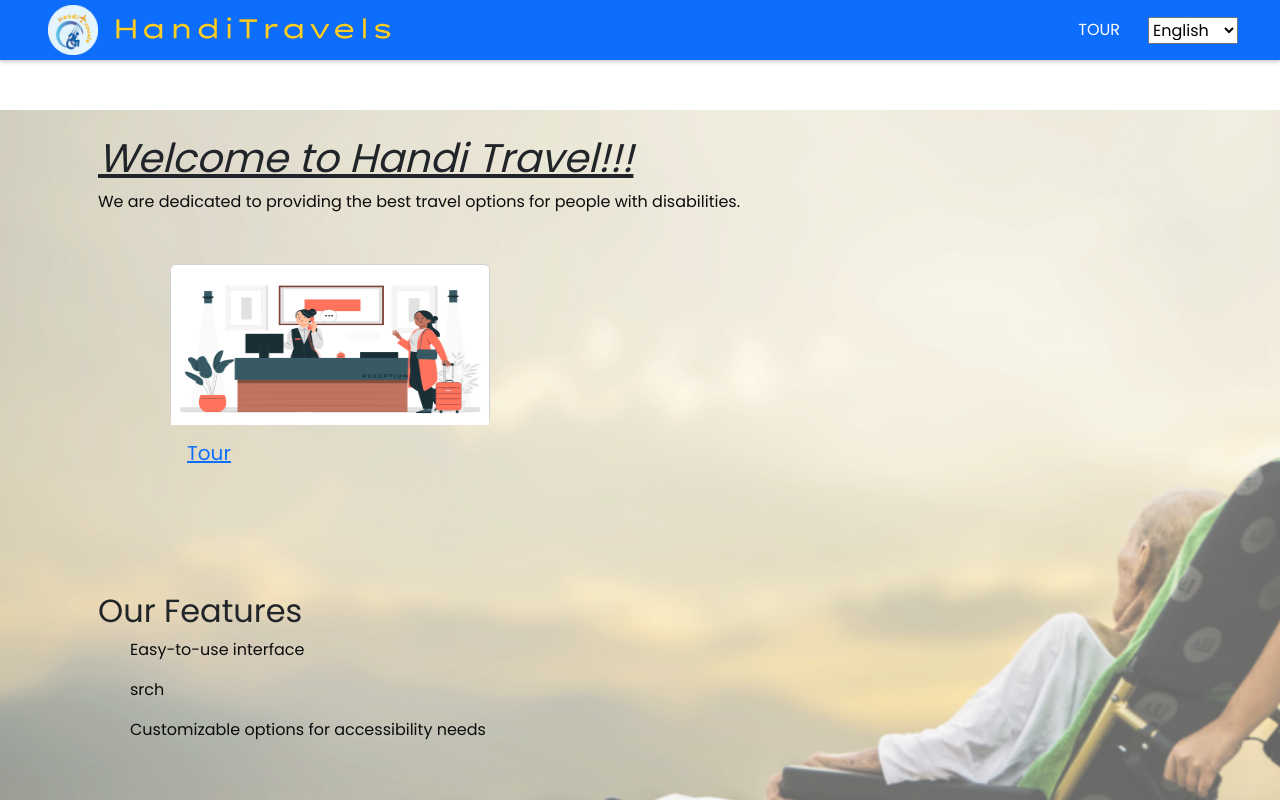
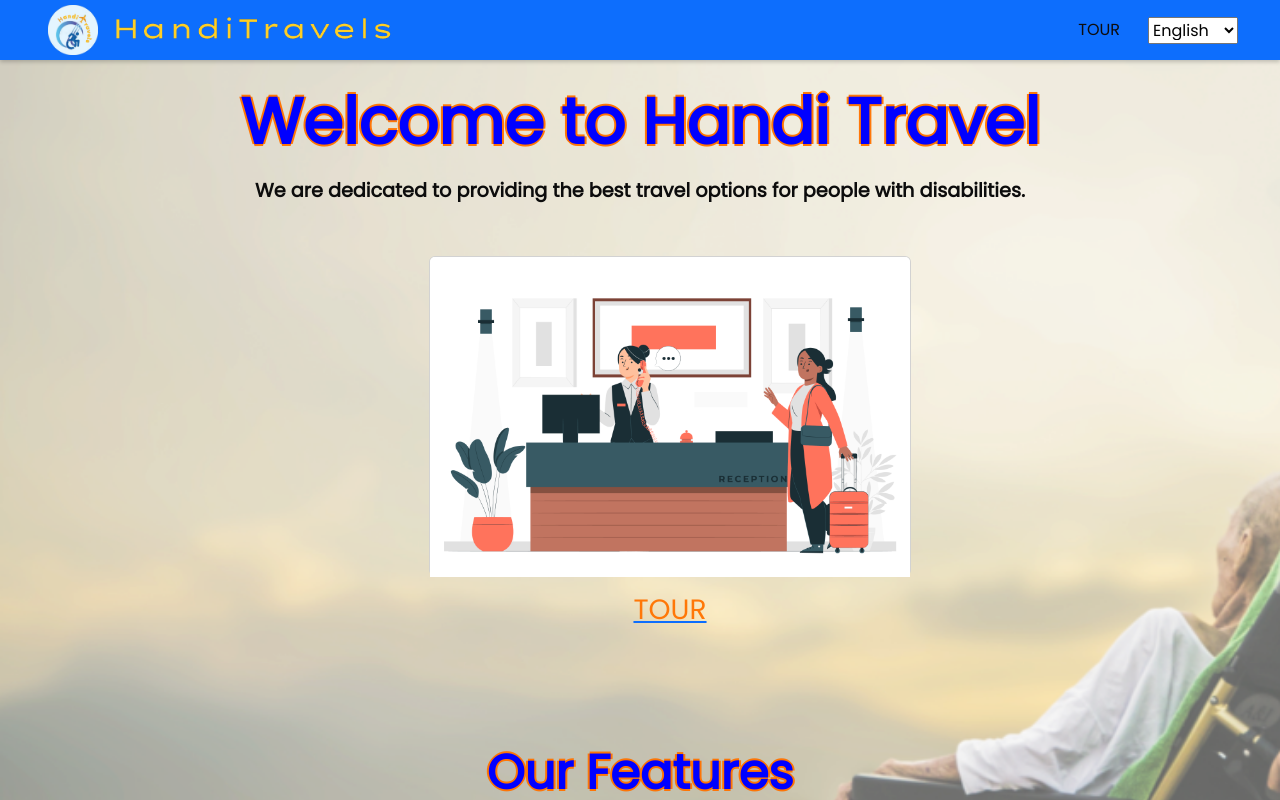
Before and after one commit to akshatranadive/handitravel, a React (Create React App) app: page / in a window 1280 px wide. Shown: the top 800 px of the page. Built offline with nearby package versions, Linux system fonts and the light colour scheme.

Commit message:
csschangesneel

```diff
--- a/src/App.css
+++ b/src/App.css
@@ -15,7 +15,7 @@ body {
 }
 
 .nav-link {
-  color: rgb(255, 255, 255);
+  color: rgb(14, 13, 13);
   /*color: rgb(7, 161, 48);*/
   font-weight: 500;
   margin-left: 10px;
@@ -26,7 +26,6 @@ body {
 
 .nav-link:hover {
   color: rgb(255, 53, 53);
-  color: rgb(235, 255, 53);
 }
 
 
--- a/src/FlightPage.css
+++ b/src/FlightPage.css
@@ -3,3 +3,18 @@
 body {
     font-family: 'Poppins', sans-serif;
 }
+
+.tt{
+    font-weight: bold;
+    background-color: rgba(255, 255, 0, 0.562);
+}
+
+/* .tt{
+    font-weight: bold;
+    background-color: rgb(233, 211, 17);
+} */
+
+.bann{
+    font-weight: bold;
+    background-color: rgba(255, 255, 0, 0.562);
+}
--- a/src/FlightPage.js
+++ b/src/FlightPage.js
@@ -617,8 +617,8 @@ function TotalCard() {
 
   return (
     <Card className='my-2' border={isSelected ? "primary" : ""} onClick={onSelect} style={{ cursor: 'pointer' }}>
-      <Card.Header>{t("Total Price")}</Card.Header>
-      <Card.Body>
+      <Card.Header className='tt'>{t("Total Price")}</Card.Header>
+      <Card.Body className='bb'>
       <div>
           <p>{t("HotelPrice")}: €{hotelPrice}</p>
           <p>{t("FlightPrice")}: €{flightPrice}</p>
@@ -660,7 +660,7 @@ function BannedMedicinesCard({country}) {
   debugger
   return (
     <Card>
-      <Card.Header>{t("BannedMedicinesin")} {country}</Card.Header>
+      <Card.Header className='bann'>{t("BannedMedicinesin")} {country}</Card.Header>
       <Card.Body>
         <ListGroup>
         {medArray.map((medicine, index) => (
@@ -947,7 +947,7 @@ let FlightCard = ({ airline, departure, arrival, duration, disabledAmenities, co
                 </Col>
                 <Col></Col>
               <Col></Col>
-              <Col></Col>
+
 
                 <Col>
                   <h5>€{cost}/{t("person")}</h5>
--- a/src/HomePage.css
+++ b/src/HomePage.css
@@ -35,21 +35,25 @@ body {
     border-color: #0c0c0c;
   }  */
   /* Style for heading */
-  h1 {
-    font-size: 1rem;
+  .greethead{
+    font-size: 4rem;
     font-weight: bold;
-    text-decoration-line: underline;
-    /* text-decoration-color: rgb(219, 219, 224); */
-    /* color: #1384d5;
-    border-color: aqua; */
-    font-style: oblique;
+    text-shadow: -2px 0 rgba(255, 115, 0, 0.966), 0 2px rgba(255, 115, 0, 0.966), 2px 0 rgba(255, 115, 0, 0.966), 0 -2px rgba(255, 115, 0, 0.966);
+    text-decoration-color: blue;
+    color: blue;
+    margin-bottom: 1rem;
+    border-color: rgba(255, 115, 0, 0.966);
+    text-align: center;
   }
 
   /* Style for paragraph */
-  p {
-    font-size: 1rem;
+  .dedii {
+    font-size: 1.2rem;
     line-height: 1.5;
     color: #0c0c0c;
+    margin-bottom: 3rem;
+    text-align: center;
+    font-weight: bold;
   }
 
   li {
@@ -58,14 +62,19 @@ body {
     color: #0c0c0c;
   }
 
-  /* h2 {
-    font-size: 2rem;
+  .ourf {
+    font-size: 3rem;
     font-weight: bold;
-    color: #1384d5;
+    font-style: normal;
+    color: blue;
     margin-bottom: 1rem;
-    border-color: aqua;
-    font-style: oblique;
-  } */
+    text-shadow: -2px 0 rgba(255, 115, 0, 0.966), 0 2px rgba(255, 115, 0, 0.966), 2px 0 rgba(255, 115, 0, 0.966), 0 -2px rgba(255, 115, 0, 0.966);
+    text-decoration-color: blue;
+    border-color: rgba(255, 115, 0, 0.966);
+    text-align: center;
+    text-decoration-style:solid;
+
+  }
 
   span {
     color: #0c0c0c;
@@ -74,5 +83,35 @@ body {
   .bimage {
     background-image: url('./assets/finalbg.png');
     background-size:cover;
-    height: 135vh;
+    height: 147vh;
   }
+
+  .card-col{
+    display: flex;
+    justify-content: center;
+    flex-direction:row;
+  }
+
+  h3 {
+    font-size: 2rem;
+    font-weight:bolder;
+    line-height: 1.5;
+    /* text-shadow: -2px 0 rgba(255, 115, 0, 0.966), 0 2px rgba(255, 115, 0, 0.966), 2px 0 rgba(255, 115, 0, 0.966), 0 -2px rgba(255, 115, 0, 0.966); */
+    /* text-decoration-color: blue; */
+    color: rgba(255, 115, 0, 0.966);;
+    border-color: rgba(255, 115, 0, 0.966);
+    margin-bottom: 2rem;
+    text-align: center;
+    text-transform:uppercase;
+    text-decoration: none;
+    cursor: pointer;
+  }
+
+  .threef {
+    font-size: 1.2rem;
+    line-height: 1.5;
+    color: #0c0c0c;
+    margin-bottom: 3rem;
+    text-align: center;
+    font-weight: bold;
+  }
--- a/src/HomePage.js
+++ b/src/HomePage.js
@@ -20,7 +20,7 @@ const Homepage = () =>{
 
   return (
     <div className='bimage'>
-    <div className="container">
+    <div className="container1" >
       {/* <div className="bg-image bg-image p-5 text-center shadow-1-strong rounded mb-5 text-white"  src={happy}>
         asffsdfwf
         </div> */}
@@ -37,8 +37,8 @@ const Homepage = () =>{
         <div className="img">
        <br></br>
           {/* <h1>Welcome to Handi Travel!!</h1> */}
-          <h1>{t("greeting")}</h1>
-          <p>{t("We are dedicated")}</p>
+          <h1 className='greethead'>{t("greeting")}</h1>
+          <p className='dedii'>{t("We are dedicated")}</p>
           {/* <p>We are dedicated to providing the best travel options for people with disabilities.</p> */}
         </div>
 
@@ -48,10 +48,10 @@ const Homepage = () =>{
           <Row className='ms-5'>
             <Col className="card-col">
               <a href="/tour">
-                <Card style={{ width: '20rem', height: '10rem' }}>
-                  <Card.Img variant="top" style={{ height: '10rem' }} src={hotels} />
+              <Card style={{ width: '100%', height: '20rem' }}>
+                  <Card.Img variant="top" style={{ height: '20rem' }} src={hotels} />
                   <Card.Body>
-                  <Card.Title>{t("Tour")}</Card.Title>
+                  <Card.Title><h3 className='text-center'>{t("Tour")}</h3></Card.Title>
                   </Card.Body>
                 </Card>
               </a>
@@ -71,8 +71,8 @@ const Homepage = () =>{
         <br></br>
         <div className='my-5'>
         {/* <h2>Our Features</h2> */}
-        <h2>{t("our features")}</h2>
-          <ul>
+        <h2 className='ourf'>{t("our features")}</h2>
+          <ul className='threef'>
             {/* <li>Easy-to-use interface</li> */}
             <p>{t("easy")}</p>
             {/*<li>Search and compare prices for hotels, flights, and buses</li> */}
--- a/src/translations/en.js
+++ b/src/translations/en.js
@@ -1,5 +1,5 @@
 export default {
-    "greeting": "Welcome to Handi Travel!!!",
+    "greeting": "Welcome to Handi Travel",
     "English": "English",
     "Français": "Français",
     "We are dedicated": "We are dedicated to providing the best travel options for people with disabilities.",
@@ -7,7 +7,7 @@ export default {
     "Commute": "Commute",
     "our features": "Our Features",
     "easy": "Easy-to-use interface",
-    "search": "Search and compare prices for hotels, flights and buses",
+    "srch": "Search and compare prices for hotels, flights and buses",
     "options": "Customizable options for accessibility needs",
     "booking": "Booking for Disabled",
     "understand": "We understand the unique challenges that people with disabilities face when traveling, and we strive to make the process as smooth and stress-free as possible. Our website offers a variety of features specifically tailored to the needs of people with disabilities, including:",
--- a/src/translations/fr.js
+++ b/src/translations/fr.js
@@ -1,5 +1,5 @@
 export default {
-          "greeting": "Bienvenue chez Handi Travel!!!",
+          "greeting": "Bienvenue chez Handi Travel",
           "English": "Anglais",
           "Français": "Français",
           "We are dedicated": "Nous nous engageons à fournir les meilleures options de voyage pour les personnes handicapées.",
@@ -7,7 +7,7 @@ export default {
           "Commute": "Navette",
           "our features": "nos fonctionnalités",
           "easy": "Interface facile à utiliser",
-          "search": "Recherchez et comparez les prix des hôtels, des vols et des bus",
+          "srch": "Recherchez et comparez les prix des hôtels, des vols et des bus",
           "options": "Options personnalisables pour les besoins d'accessibilité",
           "booking": "Réservation pour handicapés",
           "understand": "Nous comprenons les défis uniques auxquels les personnes handicapées sont confrontées lorsqu'elles voyagent, et nous nous efforçons de rendre le processus aussi fluide et sans stress que possible. Notre site Web offre une variété de fonctionnalités spécifiquement adaptées aux besoins des personnes handicapées, notamment :",
```
